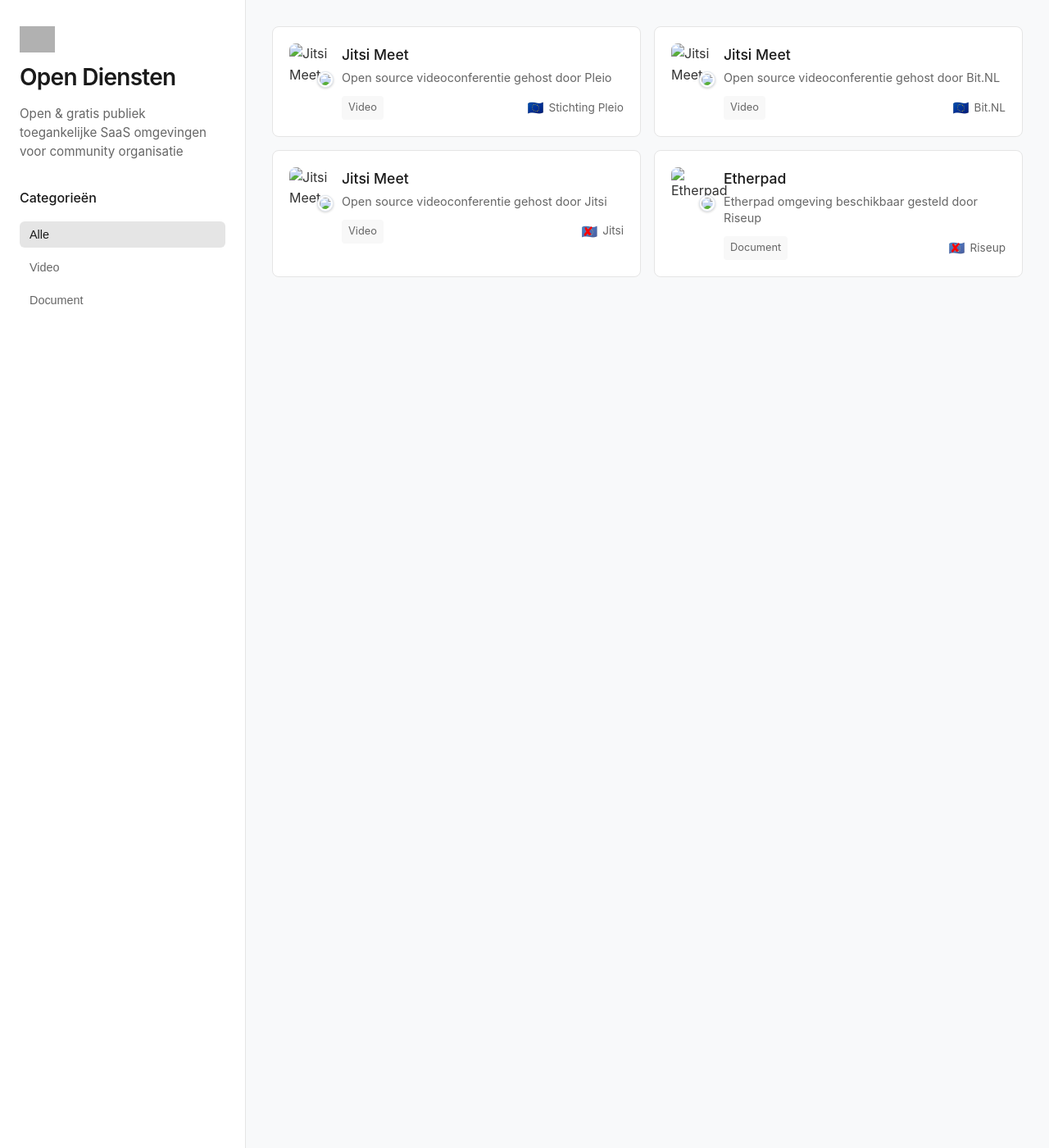
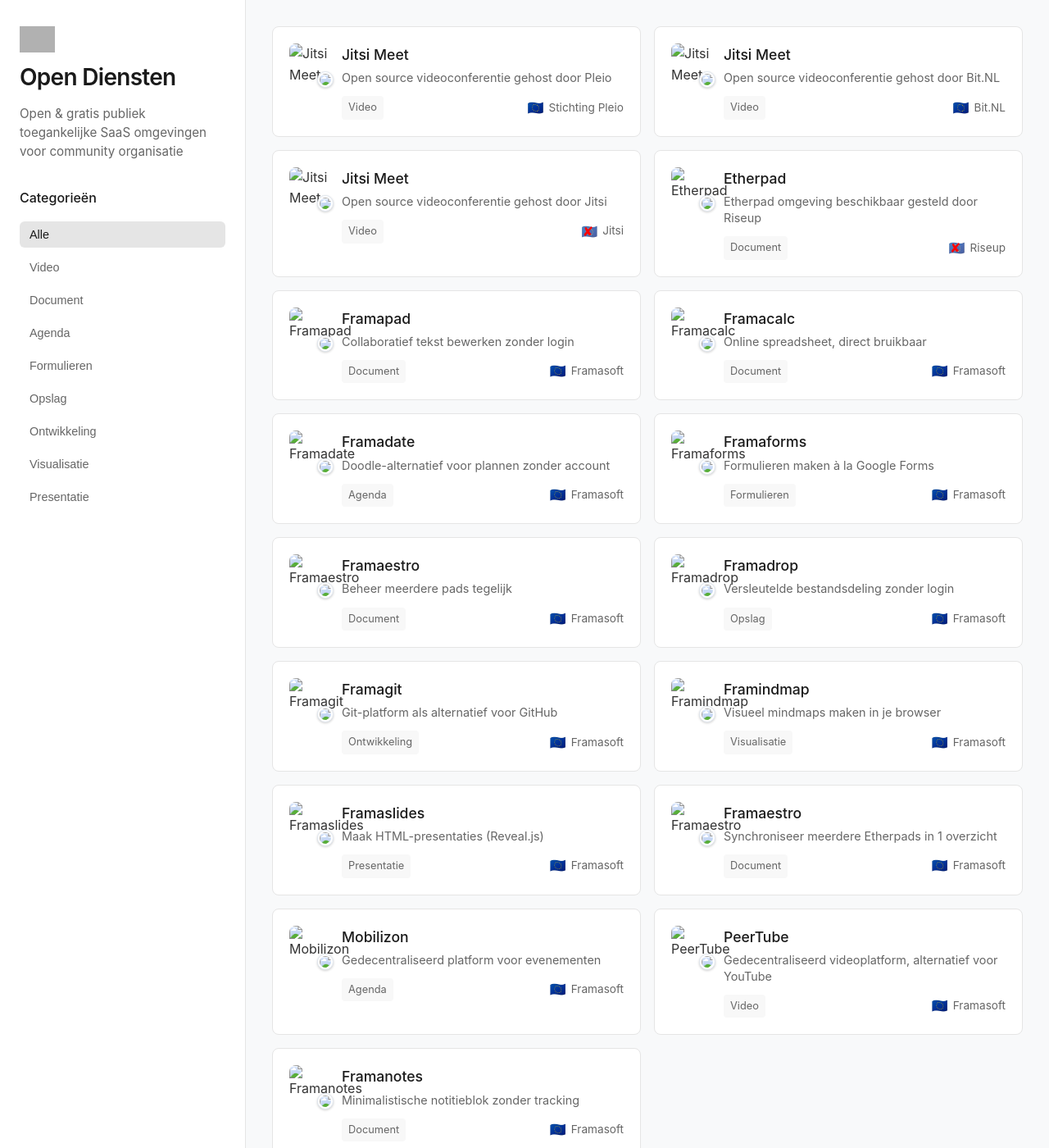
Before and after one commit to codefornl/OpenDienstenNL, a Jekyll site: the page built from index.md, in a window 1280 px wide and 1400 px high. Shown: the whole window at 82% size. Built offline with Jekyll 4.4.1, drawn with Linux system fonts in a browser that asks for light colours; grey boxes are pictures that could not be loaded.

Commit message:
Framasoft services

```diff
--- a/_data/diensten.yml
+++ b/_data/diensten.yml
@@ -173,3 +173,146 @@
   eu_hosting: false
   zelf_hosten: true
   status: disabled
+
+- naam: Framapad
+  aanbieder: Framasoft
+  aanbieder_favicon: https://www.google.com/s2/favicons?domain=framasoft.org&sz=64
+  beschrijving: Collaboratief tekst bewerken zonder login
+  categorie: document
+  url: https://framapad.org/
+  favicon: https://www.google.com/s2/favicons?domain=framapad.org&sz=64
+  eu_hosting: true
+  zelf_hosten: true
+  status: live
+
+- naam: Framacalc
+  aanbieder: Framasoft
+  aanbieder_favicon: https://www.google.com/s2/favicons?domain=framasoft.org&sz=64
+  beschrijving: Online spreadsheet, direct bruikbaar
+  categorie: document
+  url: https://framacalc.org/
+  favicon: https://www.google.com/s2/favicons?domain=framacalc.org&sz=64
+  eu_hosting: true
+  zelf_hosten: true
+  status: live
+
+- naam: Framadate
+  aanbieder: Framasoft
+  aanbieder_favicon: https://www.google.com/s2/favicons?domain=framasoft.org&sz=64
+  beschrijving: Doodle-alternatief voor plannen zonder account
+  categorie: agenda
+  url: https://framadate.org/
+  favicon: https://www.google.com/s2/favicons?domain=framadate.org&sz=64
+  eu_hosting: true
+  zelf_hosten: true
+  status: live
+
+- naam: Framaforms
+  aanbieder: Framasoft
+  aanbieder_favicon: https://www.google.com/s2/favicons?domain=framasoft.org&sz=64
+  beschrijving: Formulieren maken à la Google Forms
+  categorie: formulieren
+  url: https://framaforms.org/
+  favicon: https://www.google.com/s2/favicons?domain=framaforms.org&sz=64
+  eu_hosting: true
+  zelf_hosten: true
+  status: live
+
+- naam: Framaestro
+  aanbieder: Framasoft
+  aanbieder_favicon: https://www.google.com/s2/favicons?domain=framasoft.org&sz=64
+  beschrijving: Beheer meerdere pads tegelijk
+  categorie: document
+  url: https://framaestro.org/
+  favicon: https://www.google.com/s2/favicons?domain=framaestro.org&sz=64
+  eu_hosting: true
+  zelf_hosten: true
+  status: live
+
+- naam: Framadrop
+  aanbieder: Framasoft
+  aanbieder_favicon: https://www.google.com/s2/favicons?domain=framasoft.org&sz=64
+  beschrijving: Versleutelde bestandsdeling zonder login
+  categorie: opslag
+  url: https://framadrop.org/
+  favicon: https://www.google.com/s2/favicons?domain=framadrop.org&sz=64
+  eu_hosting: true
+  zelf_hosten: true
+  status: live
+
+- naam: Framagit
+  aanbieder: Framasoft
+  aanbieder_favicon: https://www.google.com/s2/favicons?domain=framasoft.org&sz=64
+  beschrijving: Git-platform als alternatief voor GitHub
+  categorie: ontwikkeling
+  url: https://framagit.org/
+  favicon: https://www.google.com/s2/favicons?domain=framagit.org&sz=64
+  eu_hosting: true
+  zelf_hosten: true
+  status: live
+
+- naam: Framindmap
+  aanbieder: Framasoft
+  aanbieder_favicon: https://www.google.com/s2/favicons?domain=framasoft.org&sz=64
+  beschrijving: Visueel mindmaps maken in je browser
+  categorie: visualisatie
+  url: https://framindmap.org/
+  favicon: https://www.google.com/s2/favicons?domain=framindmap.org&sz=64
+  eu_hosting: true
+  zelf_hosten: true
+  status: live
+
+- naam: Framaslides
+  aanbieder: Framasoft
+  aanbieder_favicon: https://www.google.com/s2/favicons?domain=framasoft.org&sz=64
+  beschrijving: Maak HTML-presentaties (Reveal.js)
+  categorie: presentatie
+  url: https://framaslides.org/
+  favicon: https://www.google.com/s2/favicons?domain=framaslides.org&sz=64
+  eu_hosting: true
+  zelf_hosten: true
+  status: live
+
+- naam: Framaestro
+  aanbieder: Framasoft
+  aanbieder_favicon: https://www.google.com/s2/favicons?domain=framasoft.org&sz=64
+  beschrijving: Synchroniseer meerdere Etherpads in 1 overzicht
+  categorie: document
+  url: https://framaestro.org/
+  favicon: https://www.google.com/s2/favicons?domain=framaestro.org&sz=64
+  eu_hosting: true
+  zelf_hosten: true
+  status: live
+
+- naam: Mobilizon
+  aanbieder: Framasoft
+  aanbieder_favicon: https://www.google.com/s2/favicons?domain=mobilizon.org&sz=64
+  beschrijving: Gedecentraliseerd platform voor evenementen
+  categorie: agenda
+  url: https://mobilizon.fr/
+  favicon: https://www.google.com/s2/favicons?domain=mobilizon.fr&sz=64
+  eu_hosting: true
+  zelf_hosten: true
+  status: live
+
+- naam: PeerTube
+  aanbieder: Framasoft
+  aanbieder_favicon: https://www.google.com/s2/favicons?domain=joinpeertube.org&sz=64
+  beschrijving: Gedecentraliseerd videoplatform, alternatief voor YouTube
+  categorie: video
+  url: https://peertube.fr/
+  favicon: https://www.google.com/s2/favicons?domain=peertube.fr&sz=64
+  eu_hosting: true
+  zelf_hosten: true
+  status: live
+
+- naam: Framanotes
+  aanbieder: Framasoft
+  aanbieder_favicon: https://www.google.com/s2/favicons?domain=framasoft.org&sz=64
+  beschrijving: Minimalistische notitieblok zonder tracking
+  categorie: document
+  url: https://mensuel.framapad.org/p/framanotes
+  favicon: https://www.google.com/s2/favicons?domain=framapad.org&sz=64
+  eu_hosting: true
+  zelf_hosten: false
+  status: live
```
